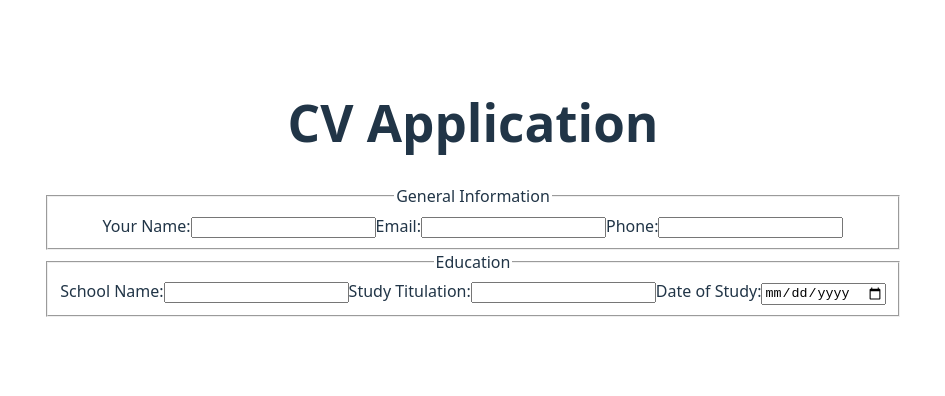
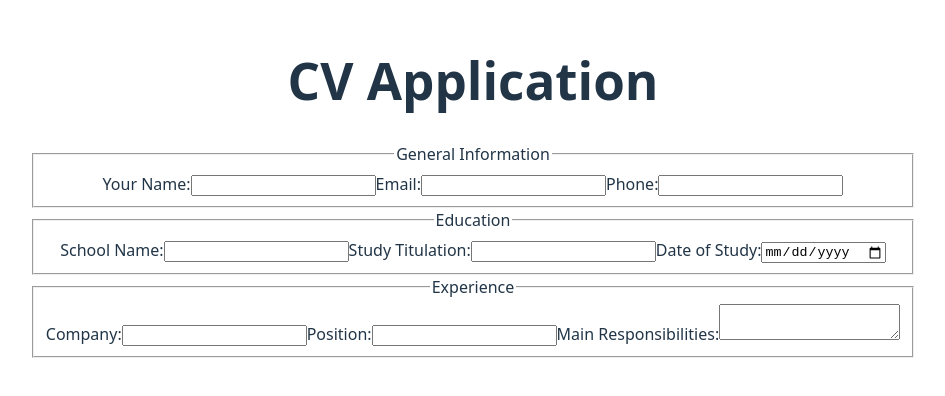
Before and after one commit to Lyarc79/cv-project, a React (Vite) app: page / in a window 1280 px wide. Shown: the part 212-608 px from the top of the page, without its empty margins (167-1112 px from the left). Built offline with nearby package versions, Linux system fonts and the light colour scheme.

Commit message:
Add Experience component with object state logic

```diff
--- a/src/App.jsx
+++ b/src/App.jsx
@@ -1,6 +1,7 @@
 import "./App.css";
 import GeneralInfo from "./components/GeneralInfo";
 import Education from "./components/Education";
+import Experience from "./components/Experience";
 
 function App() {
   return (
@@ -8,6 +9,7 @@ function App() {
       <h1>CV Application</h1>
       <GeneralInfo></GeneralInfo>
       <Education></Education>
+      <Experience></Experience>
     </>
   );
 }
--- a/src/components/Experience.jsx
+++ b/src/components/Experience.jsx
@@ -0,0 +1,56 @@
+import { useState } from "react";
+
+function Experience() {
+  const [formData, setFormData] = useState({
+    company: "",
+    position: "",
+    tasks: "",
+    date: "",
+  });
+
+  const handleChange = (e) => {
+    const { name, value } = e.target;
+    setFormData((prevData) => ({
+      ...prevData,
+      [name]: value,
+    }));
+  };
+
+  return (
+    <fieldset>
+      <legend>Experience</legend>
+      <label htmlFor="company">
+        Company:
+        <input
+          type="text"
+          id="company"
+          name="company"
+          value={formData.company}
+          onChange={handleChange}
+        ></input>
+      </label>
+      <label htmlFor="position">
+        Position:
+        <input
+          type="text"
+          id="position"
+          name="position"
+          value={formData.position}
+          onChange={handleChange}
+        ></input>
+      </label>
+      <label htmlFor="tasks">
+        Main Responsibilities:
+        <textarea
+          type="text"
+          id="tasks"
+          name="tasks"
+          value={formData.tasks}
+          onChange={handleChange}
+        ></textarea>
+      </label>
+    </fieldset>
+  );
+}
+
+export default Experience;
```
